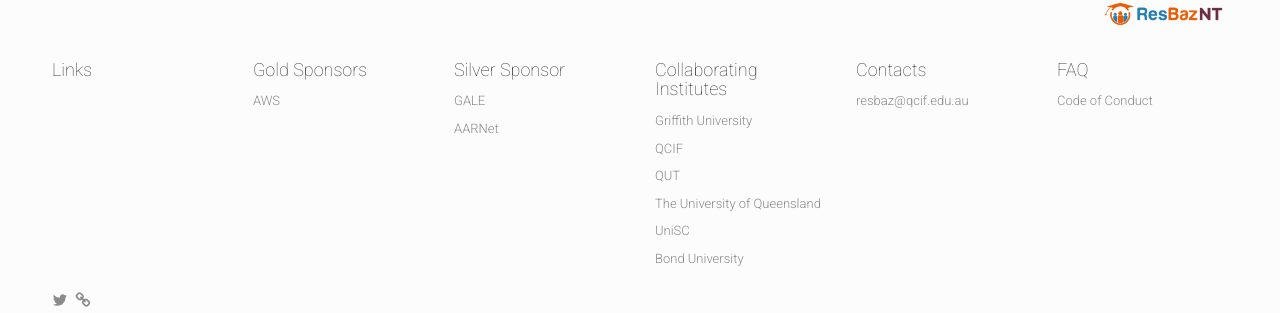
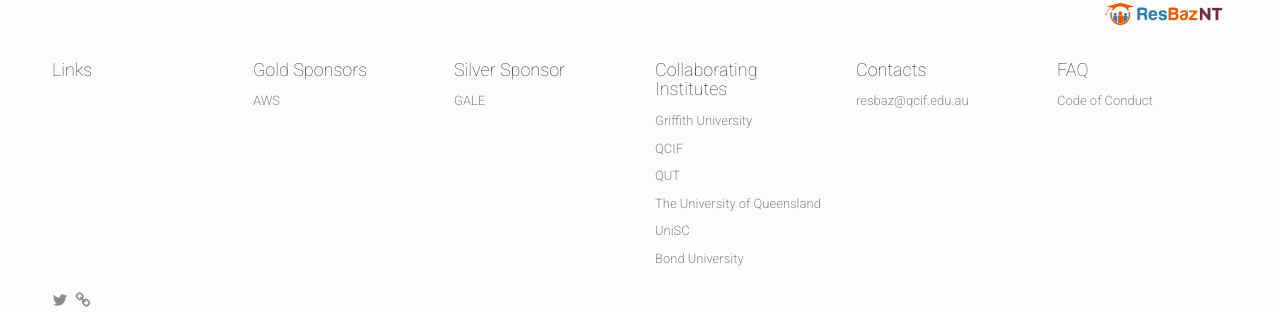
Before and after one commit to resbaznt/resbaz2023NT, a Jekyll site: the page built from index.html, in a window 1280 px wide and 900 px high, scrolled down 3810 px. Shown: the part 528-841 px from the top of the window. Built offline with Jekyll 4.4.1, drawn with Linux system fonts in a browser that asks for light colours; nearby versions of some CDN libraries; comment, search, counter and statistics services are not loaded.

Commit message:
Update _config.yml

```diff
--- a/_config.yml
+++ b/_config.yml
@@ -200,12 +200,12 @@
  -
   title: "Gold Sponsors"
   links:
-    - {link: "https://aws.amazon.com/anz-public-sector/", text: "AWS", imageUrl: "../img/organizers/AWS_logo_RGB.png"}
+    - {link: "https://www.cdu.edu.au", text: "AWS", imageUrl: "../img/organizers/cdu.jpg"}
  -
   title: "Silver Sponsor"
   links:
-   - {link: "https://www.gale.com/intl/primary-sources/digital-scholar-lab", text: "GALE", imageUrl: "../img/organizers/gale_trans.png"}
-   - {link: "https://www.aarnet.edu.au/", text: "AARNet", imageUrl: "../img/organizers/aarnet.png"}
+   - {link: "https://www.intersect.org.au", text: "GALE", imageUrl: "../img/organizers/intersect.jpg"}
+   #- {link: "https://www.aarnet.edu.au/", text: "AARNet", imageUrl: "../img/organizers/aarnet.png"}
  -
   title: "Collaborating Institutes"
   links:
```
